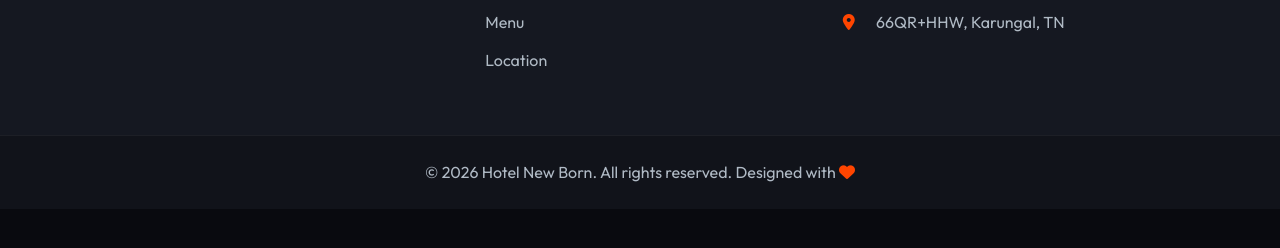
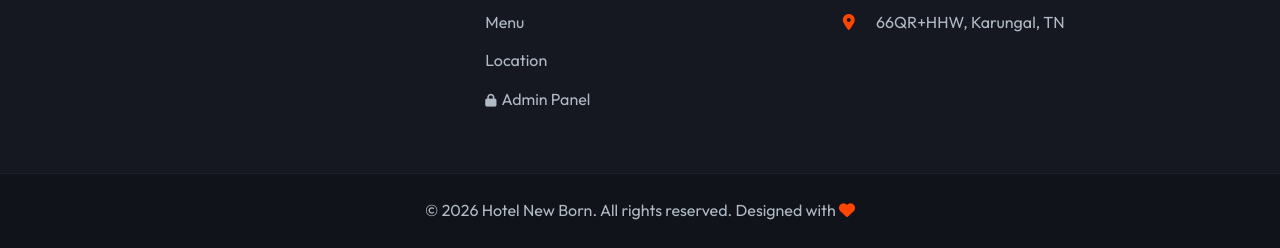
Before and after one commit to jeshikoJ/new22, a plain HTML site: page index.html in a window 1280 px wide. Shown: the part 5570-5818 px from the top of the page. Before the commit the page ends 5779 px from the top, so only its background shows below. Drawn offline with nearby package versions, Linux system fonts and the light colour scheme; a web font is replaced by a local one.

Commit message:
Add Admin Panel link to footer

```diff
--- a/index.html
+++ b/index.html
@@ -162,6 +162,7 @@
                 <a href="#about">Our Story</a>
                 <a href="#menu">Menu</a>
                 <a href="#info">Location</a>
+                <a href="admin.html"><i class="fa-solid fa-lock" style="font-size: 0.8em; margin-right: 5px;"></i>Admin Panel</a>
             </div>
             <div class="footer-contact">
                 <h3>Contact Us</h3>
```
